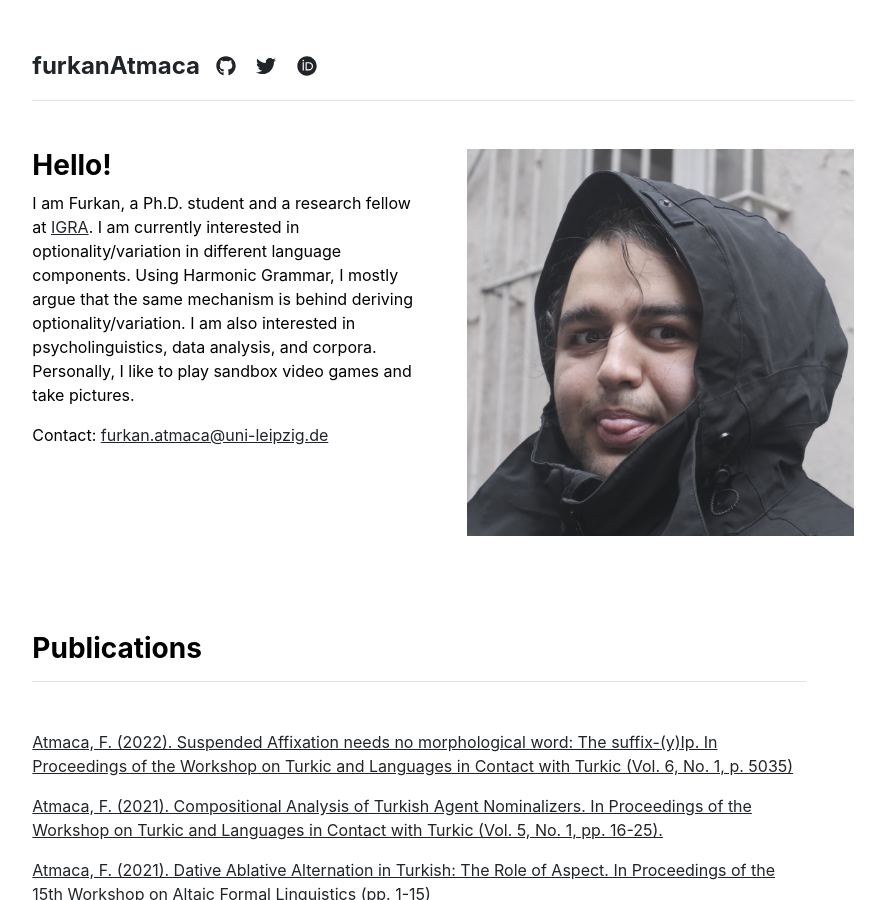
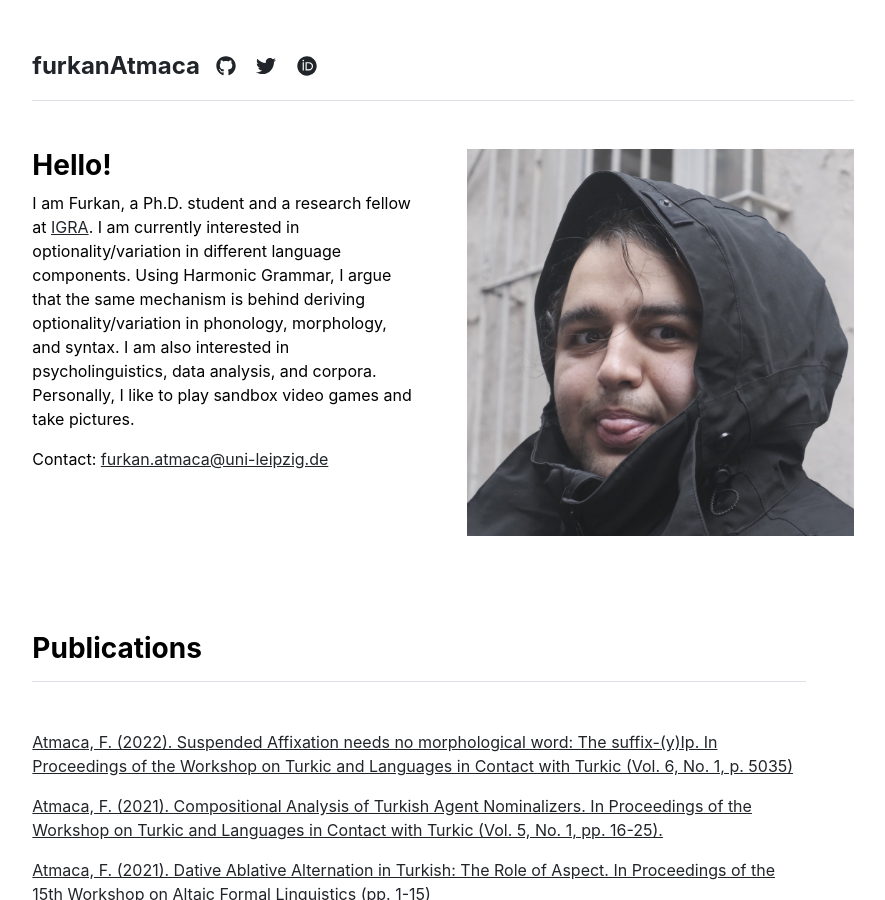
Before and after one commit to atmacafurkan/atmacafurkan.github.io, a Jekyll site: the page built from index.md, in a window 1280 px wide and 900 px high. Shown: the whole window, without its empty margins (197-1082 px from the left). Built offline with Jekyll 4.4.1, drawn with Linux system fonts in a browser that asks for light colours.

Commit message:
description  updated

```diff
--- a/index.md
+++ b/index.md
@@ -4,7 +4,7 @@ title: "Home"
 ---
 
 I am Furkan, a Ph.D. student and a research fellow at <a href= "https://www.philol.uni-leipzig.de/en/research-training-group-interaction-of-grammatical-building-blocks"	 target ="_blank">IGRA</a>.
-I am currently interested in optionality/variation in different language components. Using Harmonic Grammar, I mostly argue that the same mechanism is behind deriving optionality/variation.
+I am currently interested in optionality/variation in different language components. Using Harmonic Grammar, I argue that the same mechanism is behind deriving optionality/variation in phonology, morphology, and syntax.
 I am also interested in psycholinguistics, data analysis, and corpora. Personally, I like to play sandbox video games and take pictures.
 
 Contact: [furkan.atmaca@uni-leipzig.de](mailto:furkan.atmaca@uni-leipzig.de)
```
